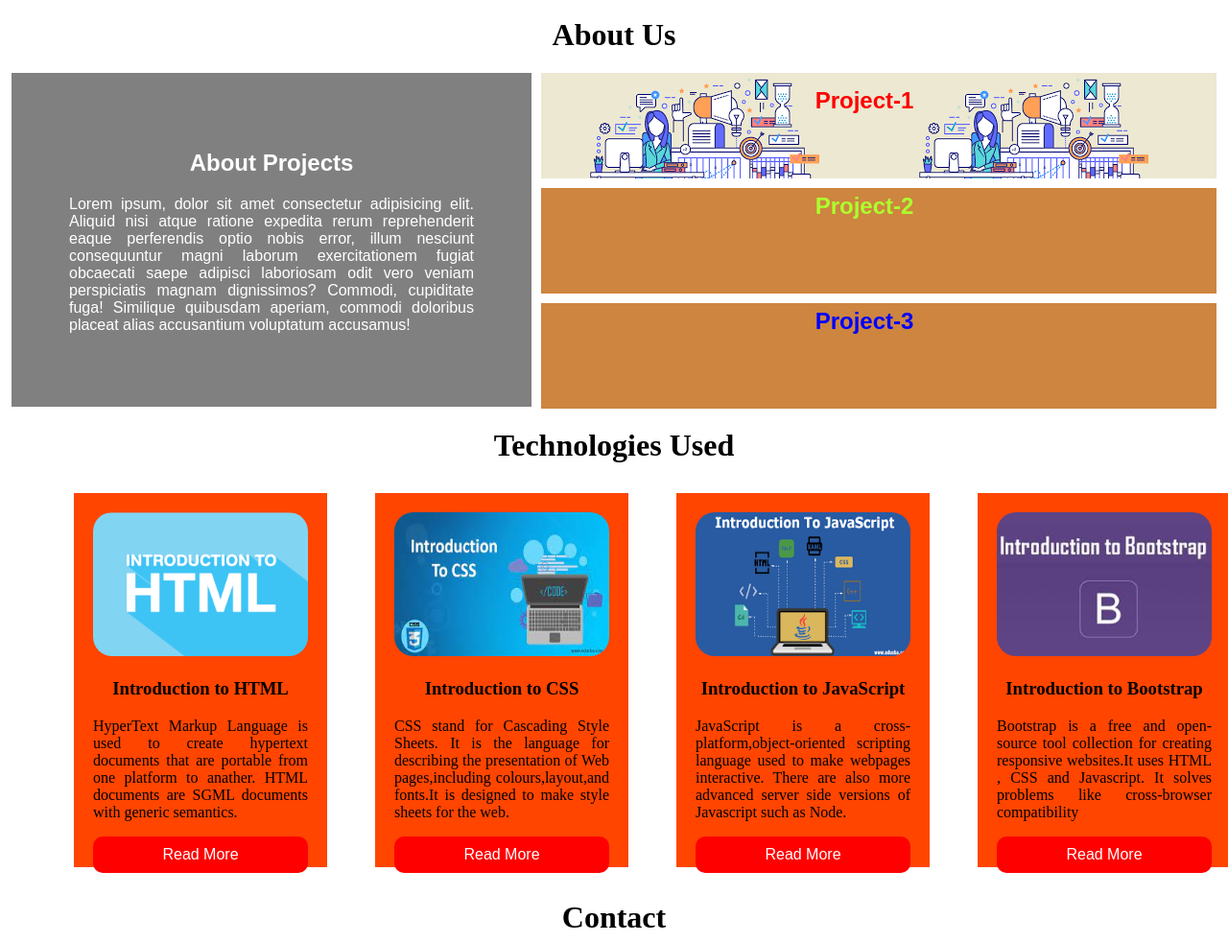
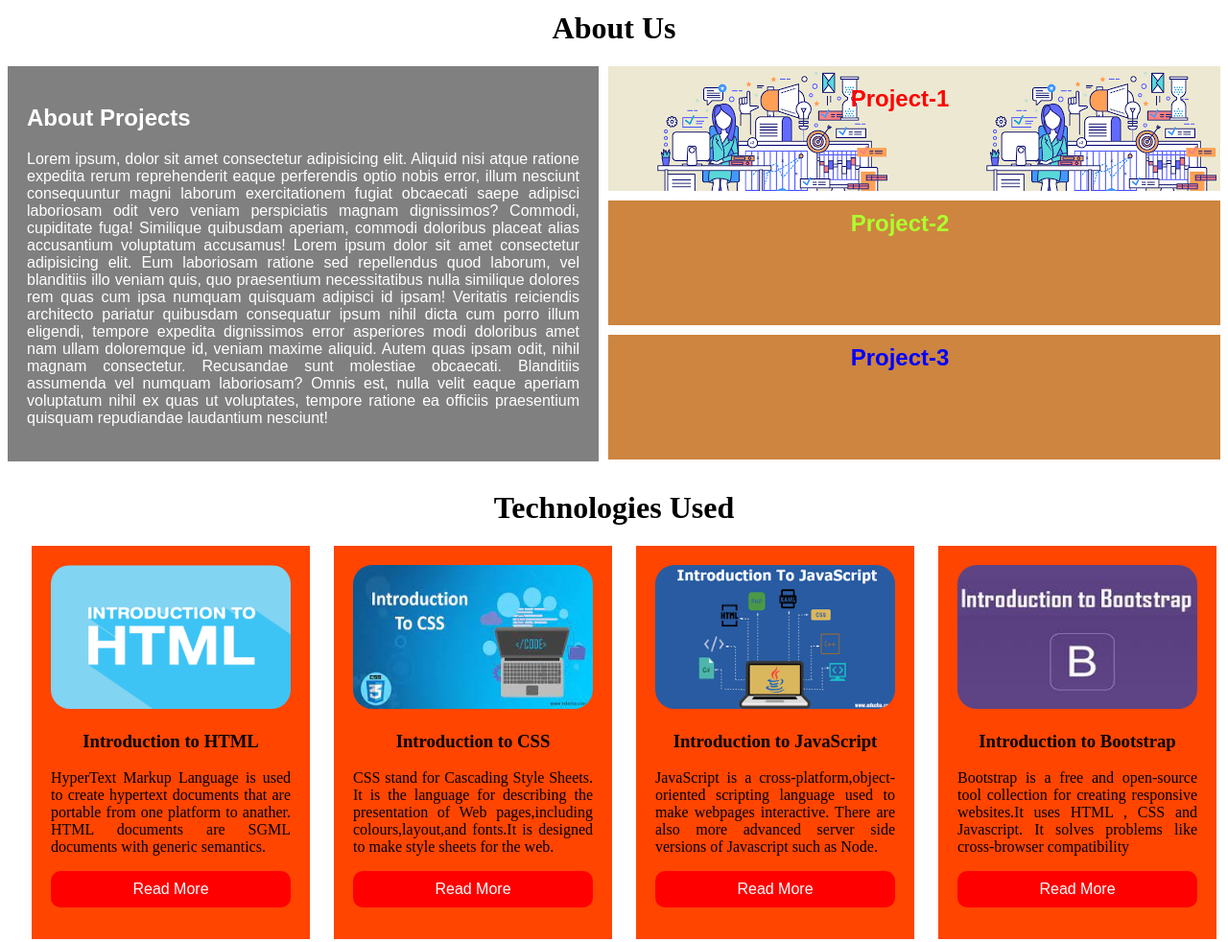
Before and after one commit to Aman-johri/Practical-8-2021, a plain HTML site: page index.html in a window 1280 px wide. Shown: the part 1062-2044 px from the top of the page at 96% size. Drawn offline with Linux system fonts and the light colour scheme; files whose address does not match are found by name.

Commit message:
modified

```diff
--- a/index.html
+++ b/index.html
@@ -6,10 +6,6 @@
     <meta name="viewport" content="width=device-width, initial-scale=1.0">
     <title>Practical-8</title>
     <style>
-        .container
-        {
-            border: 2px solid white;
-        }
         .navebaar
         {
             background-color: rgb(7, 0, 0);
@@ -69,47 +65,49 @@
         .container1
         {
             display: flex;
+
         }
         .main
         {
             background-color: grey;
-            width: 450px;
+            width: 50%;
+            height: 372px;
             color: #fff;
-            padding: 60px;
+            padding: 20px;
             font-family: arial;
         }
         .small-container
         {
             display: block;
+
+            width: 700px;
+            margin-left: 10px;
         }
         .other
         {
             background-color: peru;
-            width: 55vw;
-            height: 10%;
+            width: 100%;
+            height: 50px;
             color: #fff;
-            padding: 45px 0 30px 0;
+            padding: 50px 0 30px 0;
             font-family: arial;
             text-align: center;
-            margin: 0px 0 10px 10px;
+            margin-bottom: 10px;
+
         }
         .cards
         {
             display: flex;
             width: 100%;
-            padding: 0;
-            margin: 0px;
-            margin-left: 25px;
         }
         .card
         {
             padding: 20px;
             width: 250px;
-            margin: 10px;
-            height: 350px;
+            height: 370px;
             background-color: orangered;
             text-align: justify;
-            margin-left: 40px;
+            margin-left: 25px;
         }
 
         .section4
@@ -152,7 +150,7 @@
 </head>
 <body>
     <div class="container">
-    <div class="container">
+
     <div class="navebaar">
     <a href="#home">HOME</a>
     <a href="#about us">ABOUT US</a>
@@ -160,10 +158,13 @@
     <a href="#technologies">TECHNOLOGIES</a>
     <a href="#contact">CONTACT</a>
     </div>
+
     <div class="Banner" id="home">
     <img src="./Assests/vs code image.png" width="100%" height="100%" >
     <div class="top-left"><p>Practical-8</p></div>
     </div>
+
+
     <div class="section1" id="team">
     <h1>Team Members</h1>
     <img src="./Assests/MALE-modified.png" width="200px" height="200px" style="border-radius: 50%; padding: 15px;">
@@ -171,12 +172,14 @@
     <img src="./Assests/FEMAL-modified.png" width="200px" height="200px" style="border-radius: 100%; padding: 15px">
     <img src="./Assests/FEMALE-modified.png" width="200px" height="200px" style="border-radius: 110%; padding: 15px">
     </div>
+
+
     <div class="section2">
     <h1 id="about us">About Us</h1>
     <div class="container1">
       <div class="main">
-      <h2>About Projects</h2>
-      <p style="text-align: justify;">Lorem ipsum, dolor sit amet consectetur adipisicing elit. Aliquid nisi atque ratione expedita rerum reprehenderit eaque perferendis optio nobis error, illum nesciunt consequuntur magni laborum exercitationem fugiat obcaecati saepe adipisci laboriosam odit vero veniam perspiciatis magnam dignissimos? Commodi, cupiditate fuga! Similique quibusdam aperiam, commodi doloribus placeat alias accusantium voluptatum accusamus!</p>
+      <h2 style="text-align: left;">About Projects</h2>
+      <p style="text-align: justify;">Lorem ipsum, dolor sit amet consectetur adipisicing elit. Aliquid nisi atque ratione expedita rerum reprehenderit eaque perferendis optio nobis error, illum nesciunt consequuntur magni laborum exercitationem fugiat obcaecati saepe adipisci laboriosam odit vero veniam perspiciatis magnam dignissimos? Commodi, cupiditate fuga! Similique quibusdam aperiam, commodi doloribus placeat alias accusantium voluptatum accusamus! Lorem ipsum dolor sit amet consectetur adipisicing elit. Eum laboriosam ratione sed repellendus quod laborum, vel blanditiis illo veniam quis, quo praesentium necessitatibus nulla similique dolores rem quas cum ipsa numquam quisquam adipisci id ipsam! Veritatis reiciendis architecto pariatur quibusdam consequatur ipsum nihil dicta cum porro illum eligendi, tempore expedita dignissimos error asperiores modi doloribus amet nam ullam doloremque id, veniam maxime aliquid. Autem quas ipsam odit, nihil magnam consectetur. Recusandae sunt molestiae obcaecati. Blanditiis assumenda vel numquam laboriosam? Omnis est, nulla velit eaque aperiam voluptatum nihil ex quas ut voluptates, tempore ratione ea officiis praesentium quisquam repudiandae laudantium nesciunt!</p>
       </div>
       <div class="small-container">
         <div class="other" style="background-image: url(.//Assests/project1.png);"><h2 style="color: red; margin-top: -30px; margin-left: -30px;">Project-1</h2></div>
@@ -185,6 +188,8 @@
       </div>
     </div>
     </div>
+
+
     <div class="Sec3" id="technologies">
     <h1 style="text-align: center;">Technologies Used</h1>
     <div class="cards">
@@ -231,6 +236,8 @@
     </div>
     </div>
    </div>
+
+
   <div class="section4" id="contact">
    <h1>Contact</h1>
    <div class="footer">
@@ -239,7 +246,7 @@
    </div>
    </div>
    </div>
-</div>
-</div>
+
+
 </body>
 </html>
```
